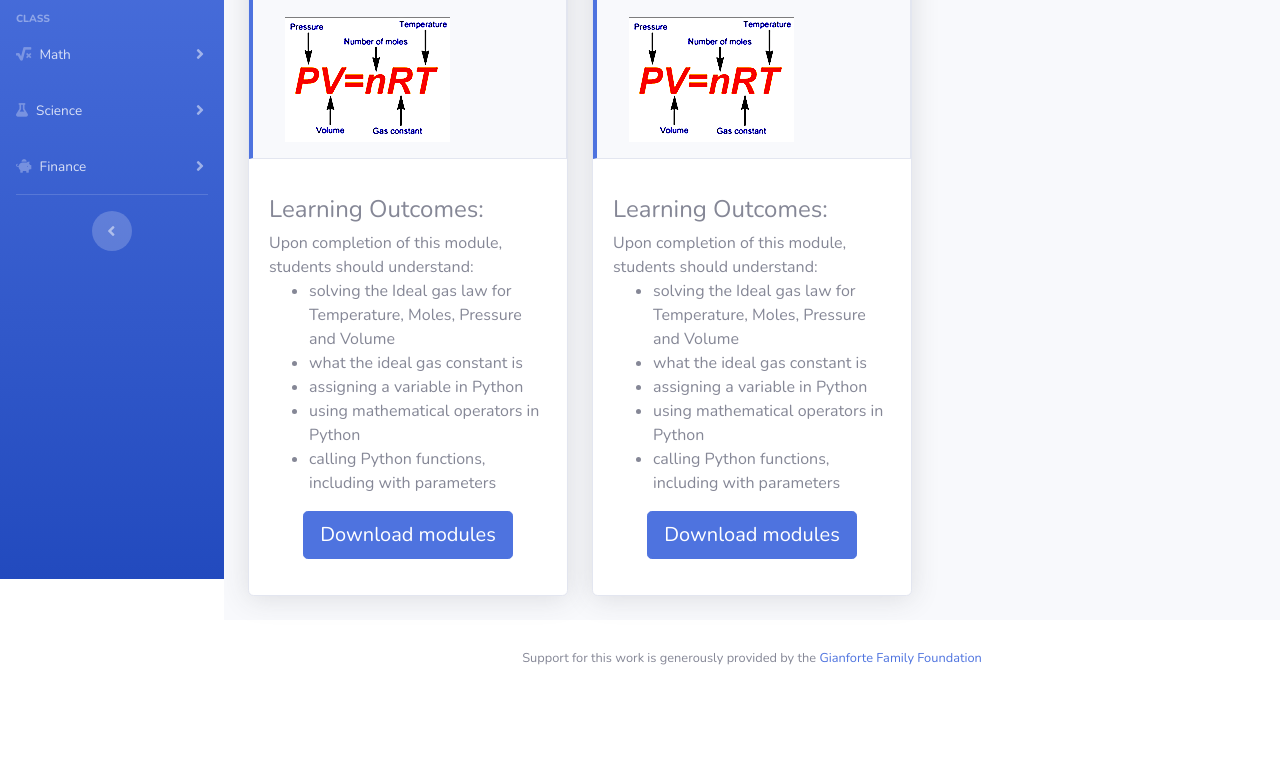
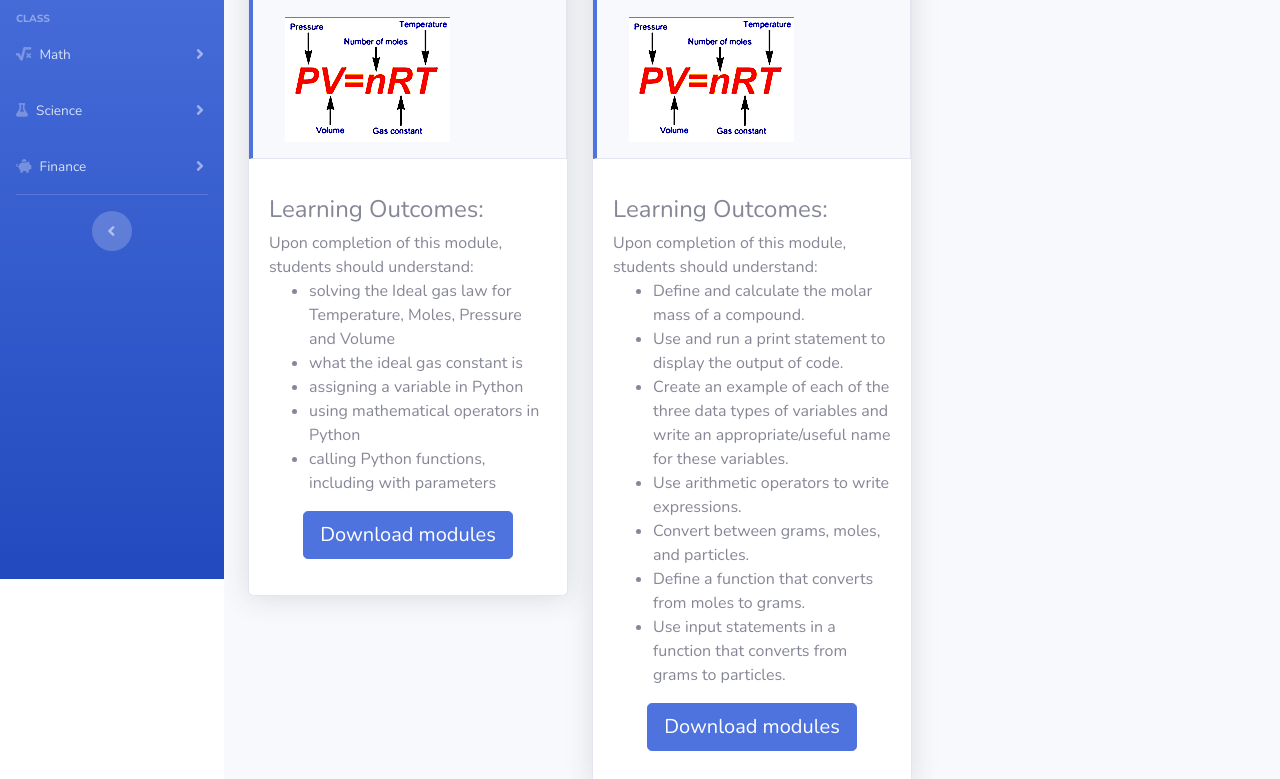
Before and after one commit to janroddy/K12_Python_Modules, a plain HTML site: page Chem_cards.html in a window 1280 px wide. Shown: the part 221-1000 px from the top of the page. Before the commit the page ends 918 px from the top, so only its background shows below. Drawn offline with nearby package versions, Linux system fonts and the light colour scheme.

Commit message:
leson objectives

```diff
--- a/Chem_cards.html
+++ b/Chem_cards.html
@@ -110,18 +110,18 @@ function includeHTML() {
                 </div> <!-- end of card content -->
 
                 </div>
-              <!-- end of Chemistry Collapsable Card 1 -->
+              <!-- end of Chemistry Collapsible Card 1 -->
             </div> <!-- end of col-lg-4 -->
 
             <div class="col-lg-4">
 
-          <!-- Chemistry Collapsible Card 1 -->
+          <!-- Chemistry Collapsible Card 2 -->
               <div class="card shadow mb-4">
                 <!-- Card Header - Accordion -->
                 <a href="#ChemistryCollapseCard" class="card border-left-primary d-block card-header py-3" data-toggle="collapse" role="button" aria-expanded="true" aria-controls="collapseCardExample">
                     <div class="col mr-2">
                       <div class="fas fa-clock text-xs font-weight-bold text-primary text-uppercase mb-1"> Est time: 45 mins</div>
-                      <div class="h5 mb-0 font-weight-bold text-gray-800">Ideal Gas Laws</div>
+                      <div class="h5 mb-0 font-weight-bold text-gray-800">Using Molar Mass</div>
                     </div>
                   <div class="col-auto" style="padding-top: 20px">
                       <img src="./thumbnails/Ideal_gas_law_thumbnail.PNG">
@@ -134,22 +134,24 @@ function includeHTML() {
                         <h4> Learning Outcomes: </h4>
                           Upon completion of this module, students should understand:
                           <ul>
-                            <li style="text-align: left">solving the Ideal gas law for Temperature, Moles, Pressure and Volume</li>
-                            <li style="text-align: left">what the ideal gas constant is  </li>
-                            <li style="text-align: left">assigning a variable in Python </li>
-                            <li style="text-align: left">using mathematical operators in Python</li>
-                            <li style="text-align: left">calling Python functions, including with parameters</li>
+                            <li style="text-align: left">Define and calculate the molar mass of a compound.</li>
+                            <li style="text-align: left">Use and run a print statement to display the output of code.</li>
+                            <li style="text-align: left">Create an example of each of the three data types of variables and write an appropriate/useful name for these variables. </li>
+                            <li style="text-align: left">Use arithmetic operators to write expressions.</li>
+                            <li style="text-align: left">Convert between grams, moles, and particles.</li>
+                            <li style="text-align: left">Define a function that converts from moles to grams.</li>
+                            <li style="text-align: left">Use input statements in a function that converts from grams to particles.</li>
                           </ul>
 
                           <p style="text-align: center">
-                            <a href="chem_gas_laws_detail.html" class="btn btn-primary btn-lg">Download modules</a>
+                            <a href="using_molar_mass_detail.html" class="btn btn-primary btn-lg">Download modules</a>
                           </p>
                     </p>
                   </div> <!-- end of card body -->
                 </div> <!-- end of card content -->
 
                 </div>
-              <!-- end of Chemistry Collapsable Card 1 -->
+              <!-- end of Chemistry Collapsible Card 2 -->
             </div> <!-- end of col-lg-4 -->
 
 
```
